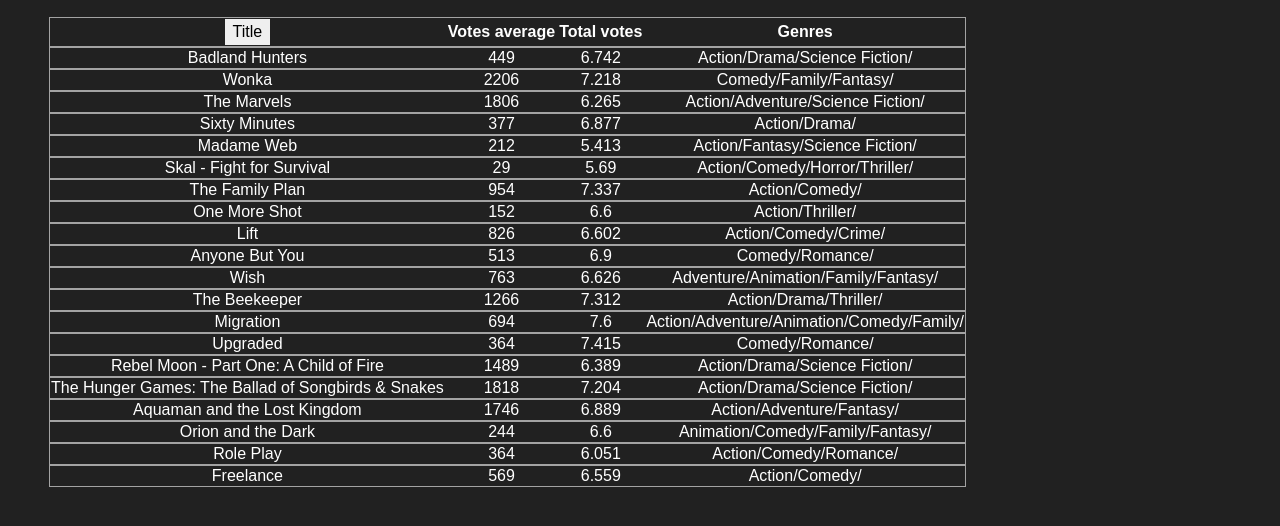
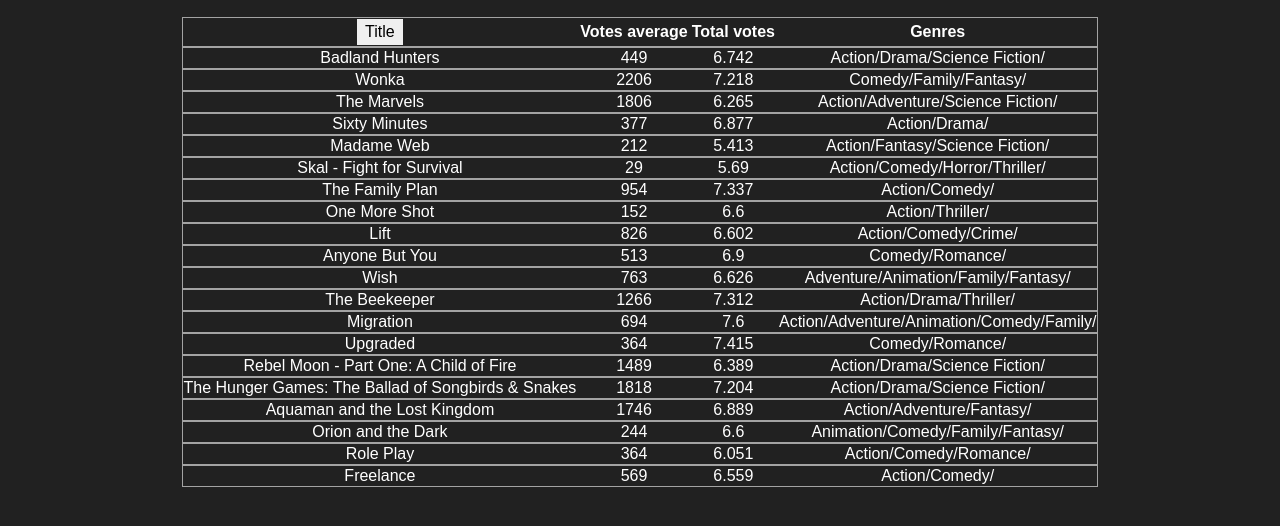
Before and after one commit to Harsh244007/react-movie-in-table, a React (Create React App) app: page / in a window 1280 px wide. Shown: the top 526 px of the page. Built offline with nearby package versions, Linux system fonts and the light colour scheme.

Commit message:
* Updated Table styling to center.

```diff
--- a/src/components/Movies/Movies.jsx
+++ b/src/components/Movies/Movies.jsx
@@ -15,8 +15,8 @@
 
     const moviesData = data[0].data.results || []
 
-    return (<section>
-        <table>
+    return (<section style={{"margin":"auto"}}>
+        <table style={{"margin":"auto"}}>
             <MovieTableHead setSortMovies={setSortMovies} />
             <MovieTableBody moviesData={moviesData}  sortMovies={sortMovies}/>
         </table>
```
